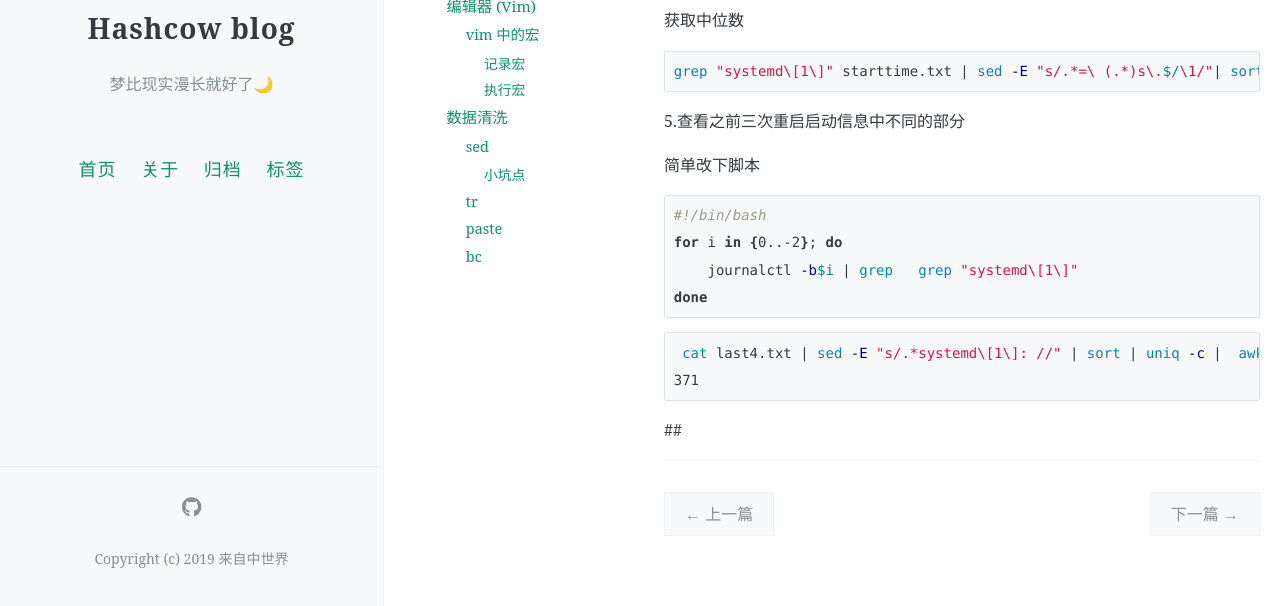
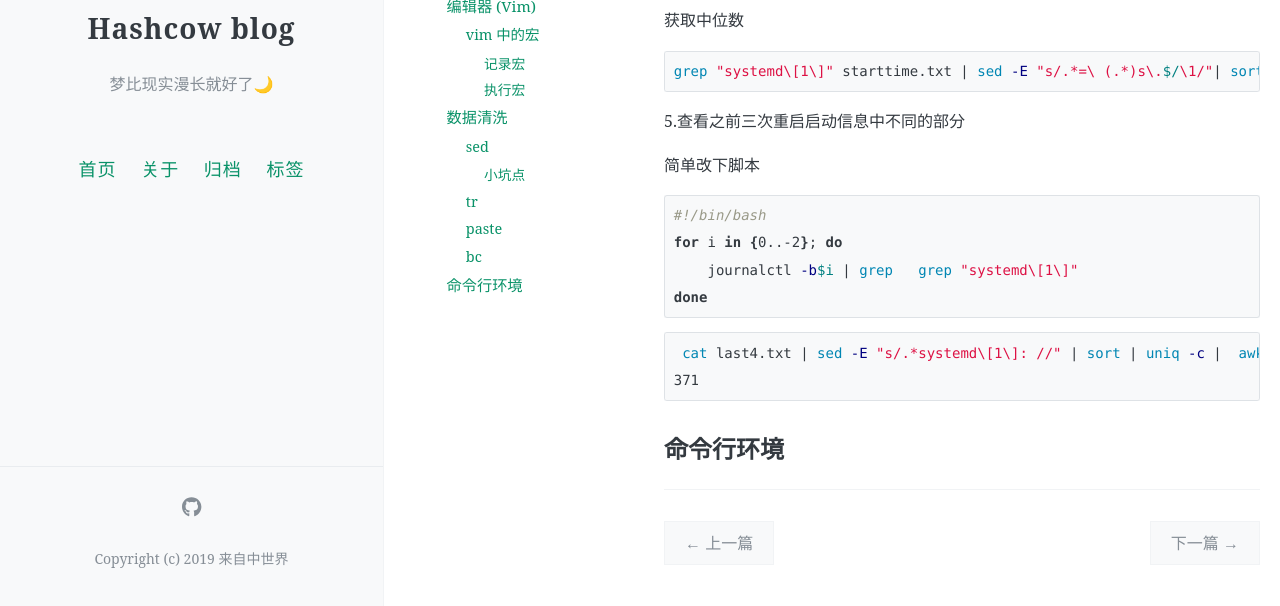
Before and after one commit to hashcowuwu/blog, a Jekyll site: the page built from _posts/2024-05-20-TheMissingSemesterofYourCSEducation.md, in a window 1280 px wide and 900 px high, scrolled down 6970 px, cut to the strip 294-900 px from the top of the window. Built offline with Jekyll 4.4.1, drawn with Linux system fonts in a browser that asks for light colours; comment, search, counter and statistics services are not loaded; before the commit the page ends 7841 px from its top, so only the background shows below that.

````diff
--- a/_posts/2024-05-20-TheMissingSemesterofYourCSEducation.md
+++ b/_posts/2024-05-20-TheMissingSemesterofYourCSEducation.md
@@ -331,4 +331,4 @@ done
 371
 ```
 
-##
+## 命令行环境
````
